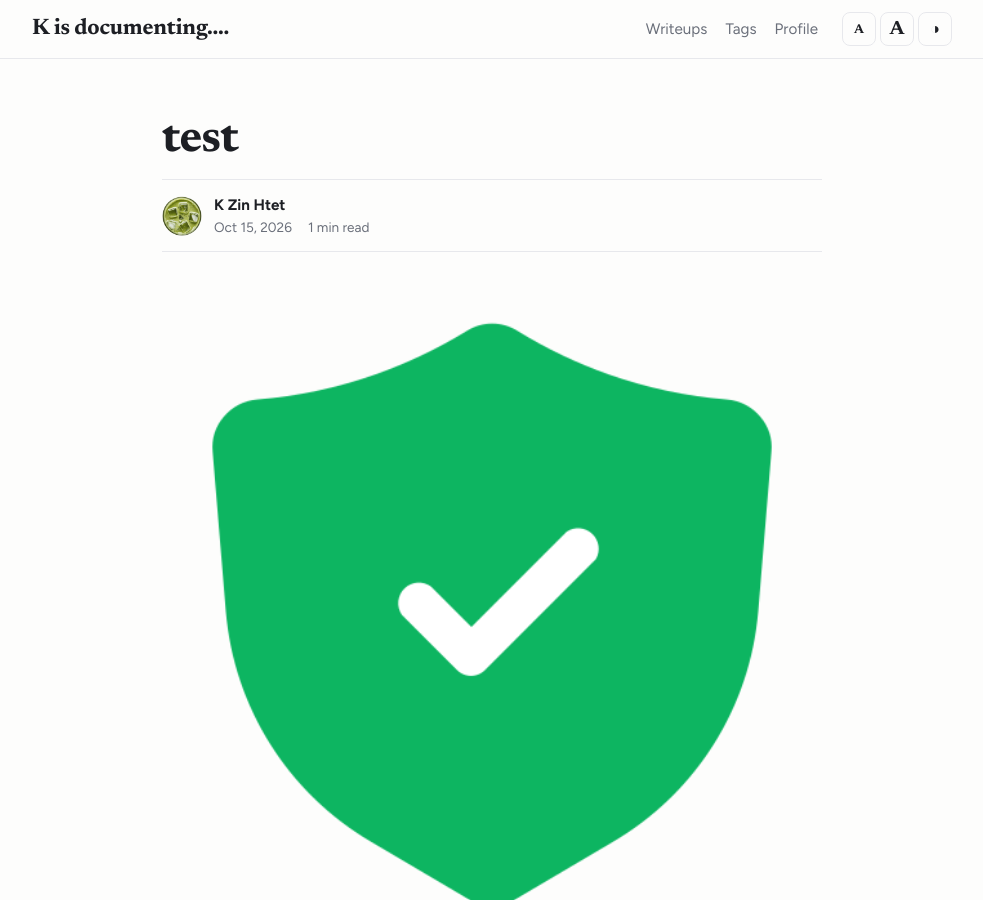
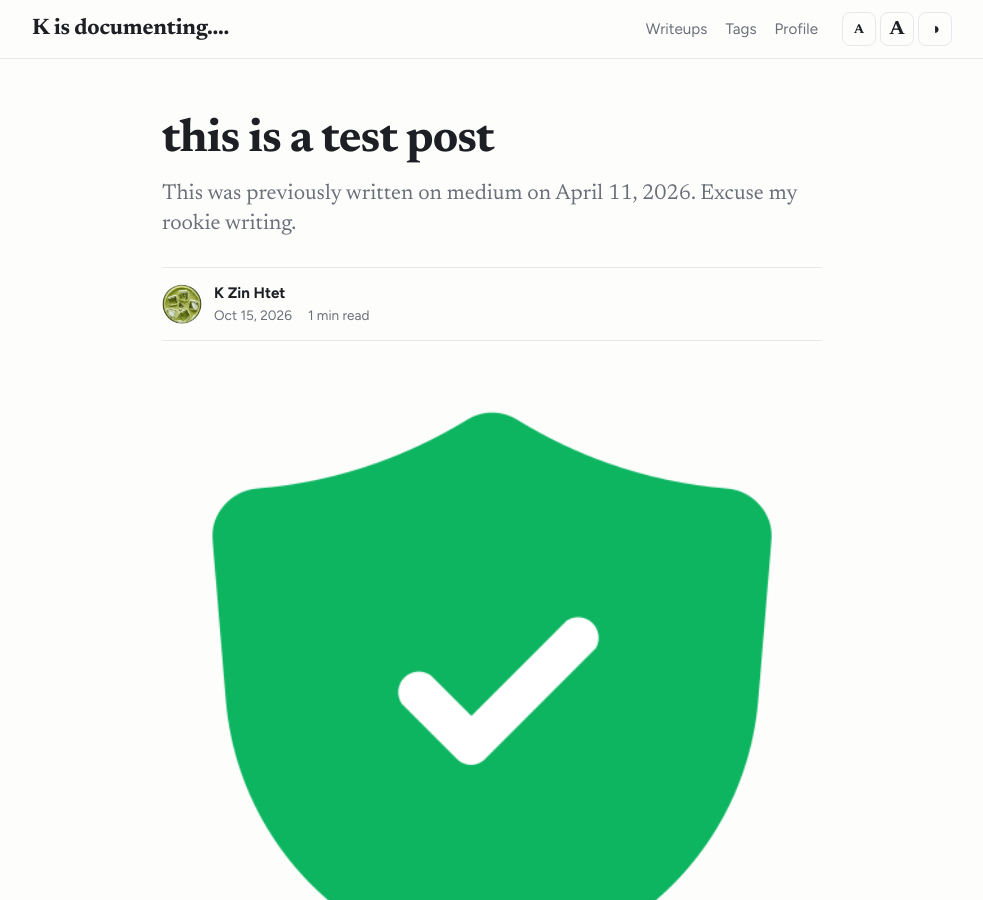
Before and after one commit to cloudskim/cloudskim.github.io, a Jekyll site: the page built from _posts/2026-10-15-test.md, in a window 1280 px wide and 900 px high. Shown: the whole window, without its empty margins (148-1131 px from the left). Built offline with Jekyll 4.4.1, drawn with Linux system fonts in a browser that asks for light colours.

Commit message:
Update _posts/2026-10-15-test.md (via Pages CMS)

```diff
--- a/_posts/2026-10-15-test.md
+++ b/_posts/2026-10-15-test.md
@@ -1,5 +1,7 @@
 ---
-title: test
+title: this is a test post
+subtitle: This was previously written on medium on April 11, 2026. Excuse my
+  rookie writing.
 tags:
   - Blog Post
 image: /assets/images/shield.png
```
